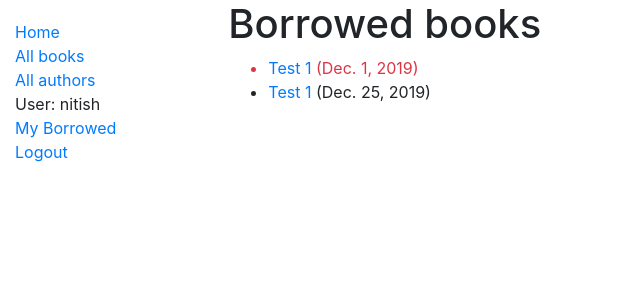
After one commit to Nitish145/local_library, a Django app: page /catalog/mybooks/ in a window 1280 px wide. The commit adds this page. Shown: the top 300 px of the page, without its empty margins (0-640 px from the left). Run offline with Django 3.2, Linux system fonts and the light colour scheme; a user stored in the database is signed in; data comes from the database, SQL or seed files in the repository; both versions use the stored data as it was after the commit; some libraries are stand-ins or nearby versions.

Commit message:
Add borrower for book_instance and show a logged user their borrowed books

```diff
--- a/catalog/admin.py
+++ b/catalog/admin.py
@@ -37,7 +37,7 @@ class BookAdmin(admin.ModelAdmin):
 # Register the Admin classes for BookInstance using the decorator
 @admin.register(BookInstance)
 class BookInstanceAdmin(admin.ModelAdmin):
-    list_display = ('id', 'book', 'imprint', 'due_back')
+    list_display = ('id', 'book', 'imprint', 'due_back', 'borrower')
     list_filter = ('status', 'due_back')
 
     fieldsets = (
@@ -45,6 +45,6 @@ class BookInstanceAdmin(admin.ModelAdmin):
             'fields': ('book', 'imprint', 'id')
         }),
         ('Availability', {
-            'fields': ('status', 'due_back')
+            'fields': ('status', 'due_back', 'borrower')
         }),
     )
--- a/catalog/models.py
+++ b/catalog/models.py
@@ -1,5 +1,7 @@
 import uuid  # Required for unique book instances
+from datetime import date
 
+from django.contrib.auth.models import User
 from django.db import models
 from django.urls import reverse  # Used to generate URLs by reversing the URL patterns
 
@@ -53,6 +55,7 @@ class BookInstance(models.Model):
     book = models.ForeignKey('Book', on_delete=models.SET_NULL, null=True)
     imprint = models.CharField(max_length=200)
     due_back = models.DateField(null=True, blank=True)
+    borrower = models.ForeignKey(User, on_delete=models.SET_NULL, null=True, blank=True)
 
     LOAN_STATUS = (
         ('m', 'Maintenance'),
@@ -71,6 +74,13 @@ class BookInstance(models.Model):
 
     class Meta:
         ordering = ['due_back']
+        permissions = (("can_mark_returned", "Set book as returned"),)
+
+    @property
+    def is_overdue(self):
+        if self.due_back and date.today() > self.due_back:
+            return True
+        return False
 
     def __str__(self):
         """String for representing the Model object."""
--- a/catalog/templates/base_generic.html
+++ b/catalog/templates/base_generic.html
@@ -20,6 +20,7 @@
           <li><a href="{% url 'authors' %}">All authors</a></li>
         {% if user.is_authenticated %}
             <li>User: {{ user.get_username }}</li>
+            <li><a href="{% url 'my-borrowed' %}">My Borrowed</a></li>
             <li><a href="{% url 'logout'%}?next={{request.path}}">Logout</a></li>
         {% else %}
             <li><a href="{% url 'login'%}?next={{request.path}}">Login</a></li>
--- /dev/null
+++ b/catalog/templates/catalog/bookinstance_list_borrowed_user.html
@@ -0,0 +1,19 @@
+{% extends "base_generic.html" %}
+
+{% block content %}
+    <h1>Borrowed books</h1>
+
+    {% if bookinstance_list %}
+    <ul>
+
+      {% for bookinst in bookinstance_list %}
+      <li class="{% if bookinst.is_overdue %}text-danger{% endif %}">
+        <a href="{% url 'book-detail' bookinst.book.pk %}">{{bookinst.book.title}}</a> ({{ bookinst.due_back }})
+      </li>
+      {% endfor %}
+    </ul>
+
+    {% else %}
+      <p>There are no books borrowed.</p>
+    {% endif %}
+{% endblock %}
--- a/catalog/urls.py
+++ b/catalog/urls.py
@@ -8,4 +8,5 @@ urlpatterns = [
     path('book/<int:pk>', views.BookDetailView.as_view(), name='book-detail'),
     path('authors/', views.AuthorListView.as_view(), name='authors'),
     path('author/<int:pk>', views.AuthorDetailView.as_view(), name='author-detail'),
+    path('mybooks/', views.LoanedBooksByUserListView.as_view(), name='my-borrowed'),
 ]
--- a/catalog/views.py
+++ b/catalog/views.py
@@ -1,3 +1,4 @@
+from django.contrib.auth.mixins import LoginRequiredMixin
 from django.shortcuts import render
 from django.views import generic
 
@@ -50,3 +51,13 @@ class AuthorListView(generic.ListView):
 
 class AuthorDetailView(generic.DetailView):
     model = Author
+
+
+class LoanedBooksByUserListView(LoginRequiredMixin, generic.ListView):
+    """Generic class-based view listing books on loan to current user."""
+    model = BookInstance
+    template_name = 'catalog/bookinstance_list_borrowed_user.html'
+    paginate_by = 10
+
+    def get_queryset(self):
+        return BookInstance.objects.filter(borrower=self.request.user).filter(status__exact='o').order_by('due_back')
```
Also changed, not shown: catalog/migrations/0002_bookinstance_borrower.py (added), catalog/migrations/0003_auto_20191204_1805.py (added), db.sqlite3.
